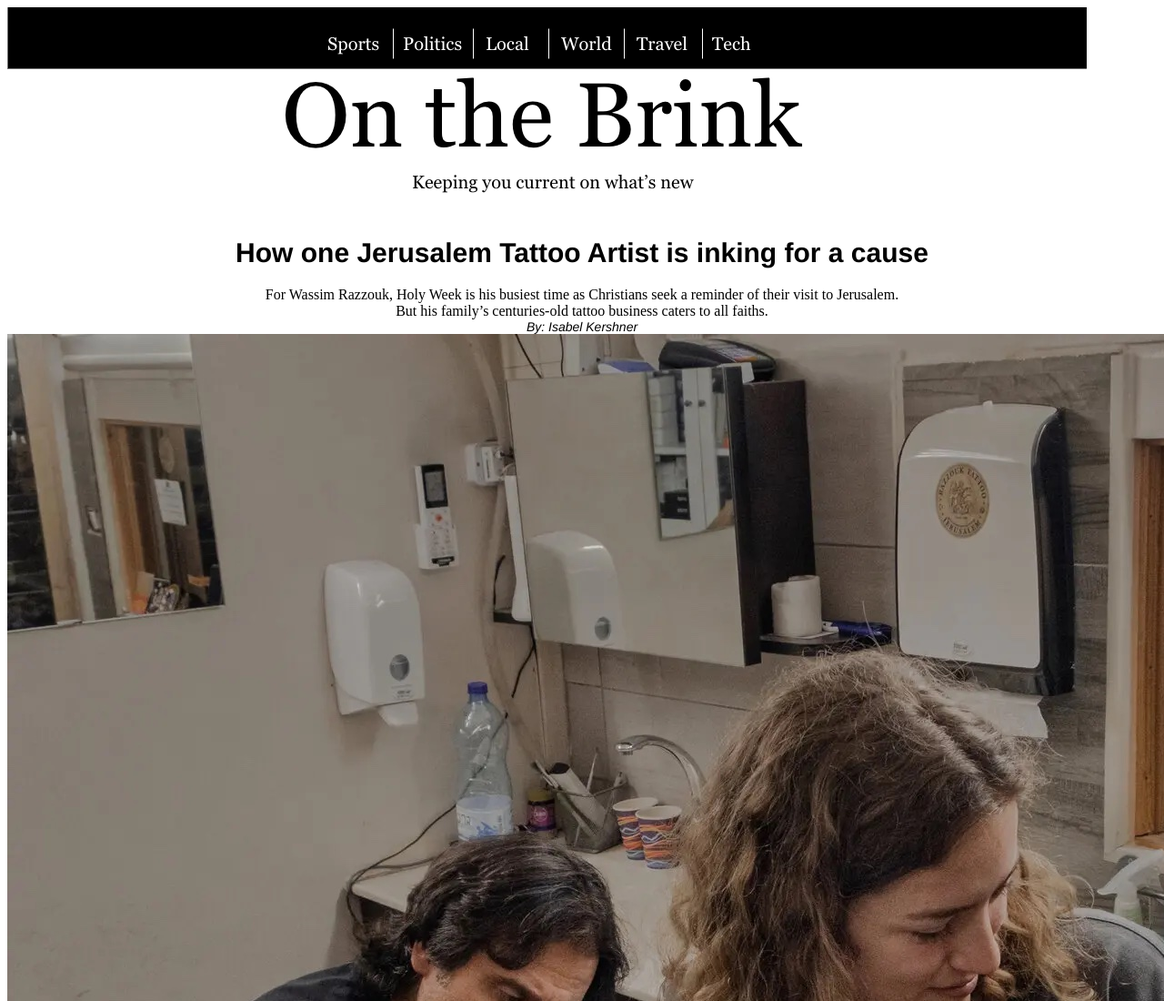
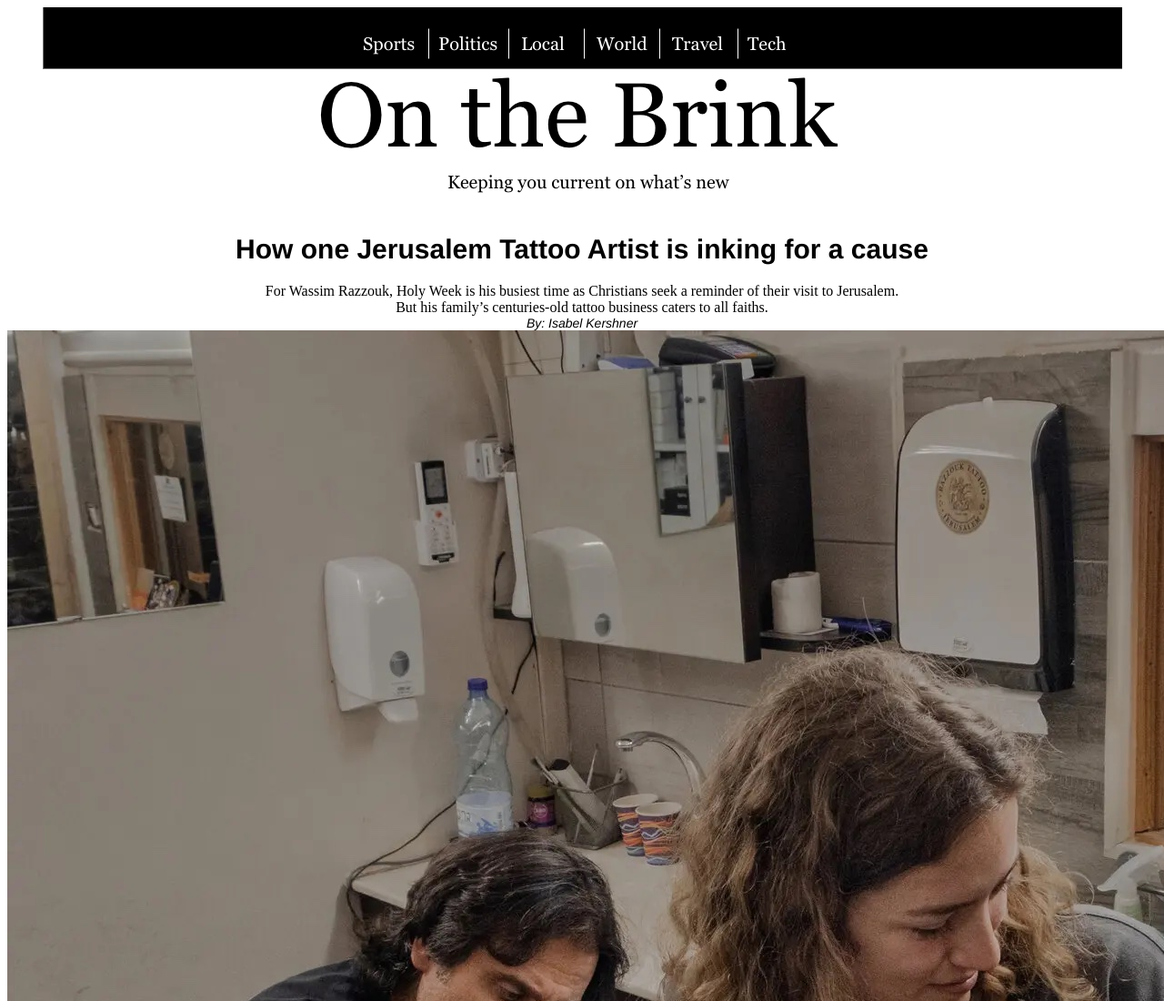
Before and after one commit to Brinkleysmith28/Brinkley-Smith-jour352, a plain HTML site: page SmithLayout/index.html in a window 1280 px wide. Shown: the top 1100 px of the page at 91% size. Drawn offline with Linux system fonts and the light colour scheme.

Commit message:
center banner

```diff
--- a/SmithLayout/index.html
+++ b/SmithLayout/index.html
@@ -5,9 +5,8 @@
         <link rel="stylesheet" type="text/css" href="stylesheet.css">
     </head>
 
-
     <body>
-        <img src="banner.png" id="banner">
+        <img src="banner.png" alt="banner" class="center">
 
 
 <h1 class="headline">How one Jerusalem Tattoo Artist is inking for a cause</div></h1>
@@ -118,6 +117,4 @@ And he has trained the 28th generation of Razzouk tattooers: His sons — Anton,
     <li><a href="https://www.nytimes.com/2022/04/01/world/europe/scientist-patient-progeria.html?action=click&module=RelatedLinks&pgtype=Article">Living With Gusto Despite a Rare, Fatal Diesease, and Hunting for Answers</a></li>
 </ul>
 </body>
-
-</div>
 </html>
--- a/SmithLayout/stylesheet.css
+++ b/SmithLayout/stylesheet.css
@@ -28,9 +28,10 @@ h1 {
     text-align: center;
 }
 
-#banner {
-    text-align: center;
-    margin: 0 auto;
+.center {
+    display: block;
+    margin-left: auto;
+    margin-right: auto;
 }
 
 blockquote {
@@ -40,7 +41,3 @@ blockquote {
     padding-top: 25px;
     padding-bottom: 25px;
 }
-
-#caption1, #caption2, #caption3 {
-    text-align: center;
-}
```
